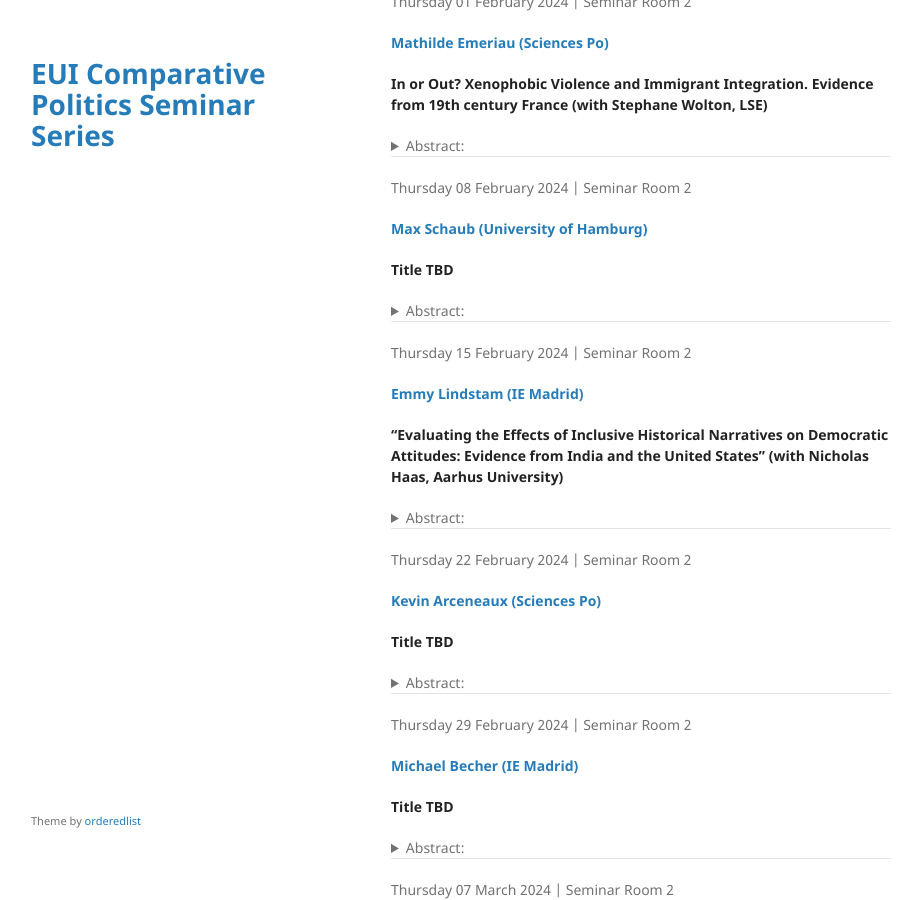
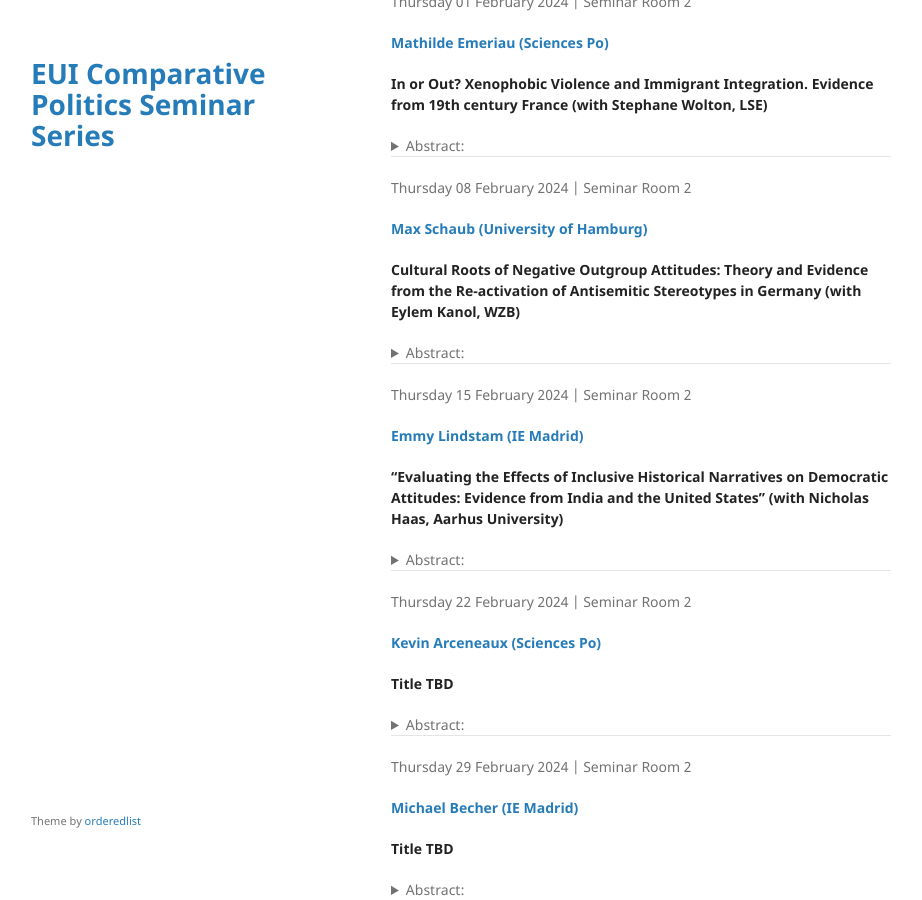
Before and after one commit to cpss-eui/cpss-eui.github.io, a Jekyll site: the page built from index.md, in a window 1280 px wide and 900 px high, scrolled down 761 px. Shown: the whole window, without its empty margins (179-1101 px from the left). Built offline with Jekyll 4.4.1, drawn with Linux system fonts in a browser that asks for light colours; our own code applies the rules of GitHub Pages for plain Markdown files; some of the changed lines change nothing that is shown.

Commit message:
See https://github.com/cpss-eui/comparative-politics-seminar-series/commit/a922dd4e07256a4b9b909cd99d4bbb91c103a7fa from refs/heads/main

```diff
--- a/index.md
+++ b/index.md
@@ -111,12 +111,31 @@
 of Hamburg)</a></strong>
 </p>
 
-**Title TBD**
+**Cultural Roots of Negative Outgroup Attitudes: Theory and Evidence
+from the Re-activation of Antisemitic Stereotypes in Germany (with Eylem
+Kanol, WZB)**
 
 <details>
 <summary>Abstract:</summary>
 <p>
-Abstract TBD
+Outgroup prejudice is frequently attributed to contemporaneous factors,
+such as economic competition and perceptions of threat. We investigate
+the underlying source of stereotypes. We propose that many negative
+outgroup attitudes are ultimately rooted in what we refer to as cultural
+scripts—interconnected networks of meanings that link particular group
+identities to negatively-connoted phenomena. Using original survey data
+during the Covid-19 pandemic in Germany (n=17,800), we document a rise
+in antisemitic attitudes among individuals directly exposed to the
+pandemic, but solely among Christian believers. We suggest that this is
+because Christians rely on a cultural script linking Judaism with the
+spread of diseases. Evidence for the existence of this script is
+obtained from an automated text analysis of an original corpus of
+antisemitic texts (n=172). By means of a concept association task and a
+survey experiment (n=2,000), we demonstrate the differential effect of
+the script in the minds of Christians and non-Christians. We rule out
+several alternative explanations, particularly right-wing ideology. Our
+work demonstrates the deep cultural roots of exclusionary political
+attitudes and the mechanisms behind their activation.
 </p>
 </details>
 <hr>
```
Also changed, not shown: 1 other file.
